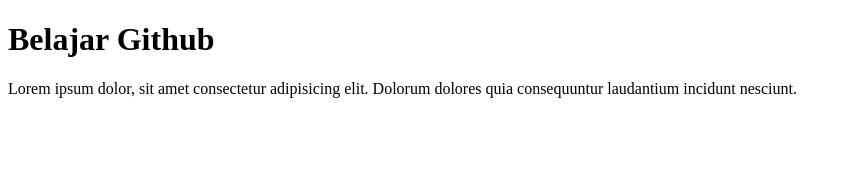
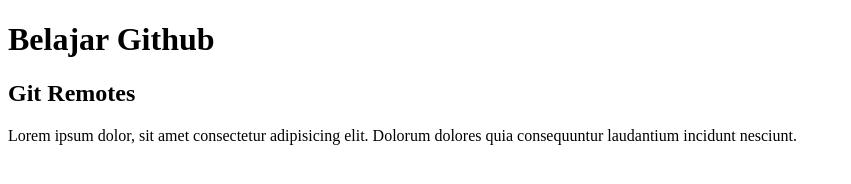
Before and after one commit to ProErMi/Coba-Github, a plain HTML site: page index.html in a window 1280 px wide. Shown: the whole page, without its empty margins (0-851 px from the left). Drawn offline with Linux system fonts and the light colour scheme.

Commit message:
Menambahkan h2 pada index.html

```diff
--- a/index.html
+++ b/index.html
@@ -7,6 +7,8 @@
 </head>
 <body>
     <h1>Belajar Github</h1>
+    <h2>Git Remotes</h2>
     <p>Lorem ipsum dolor, sit amet consectetur adipisicing elit. Dolorum dolores quia consequuntur laudantium incidunt nesciunt.</p>
+
 </body>
 </html>
```
